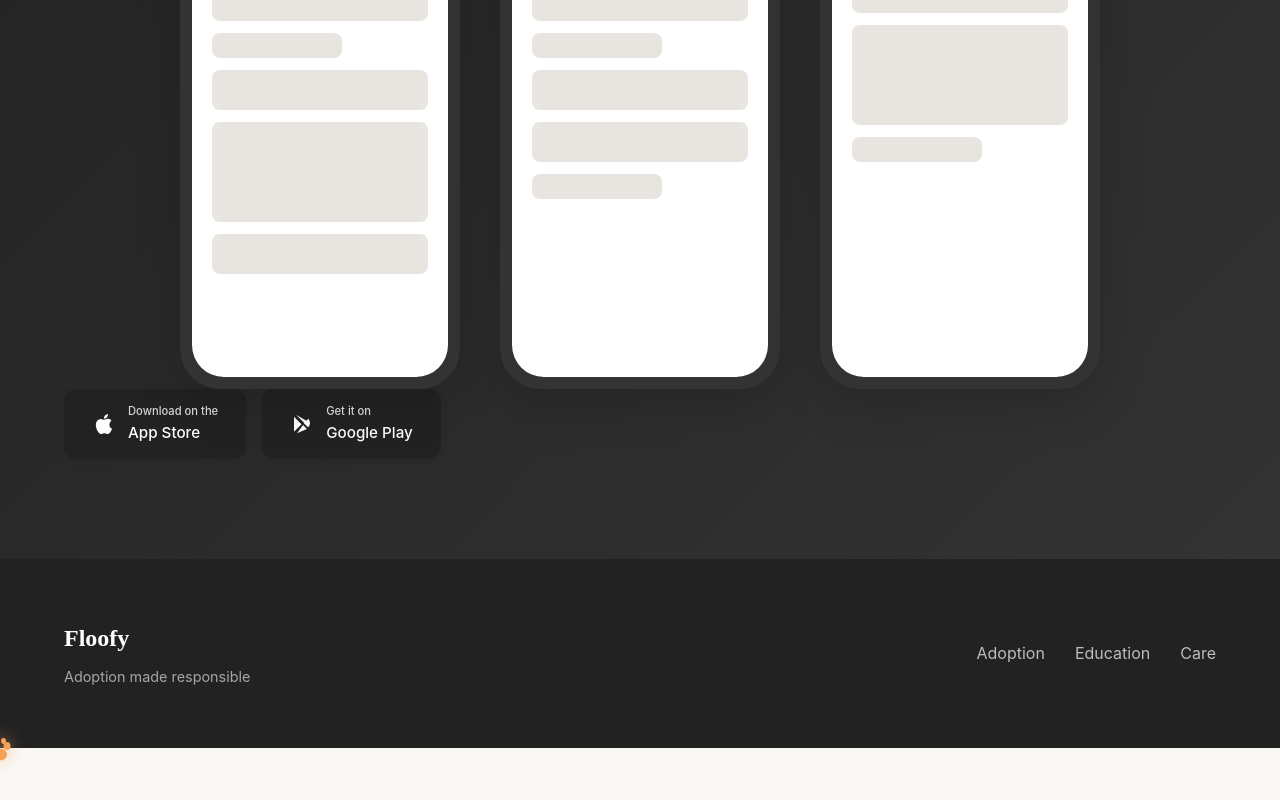
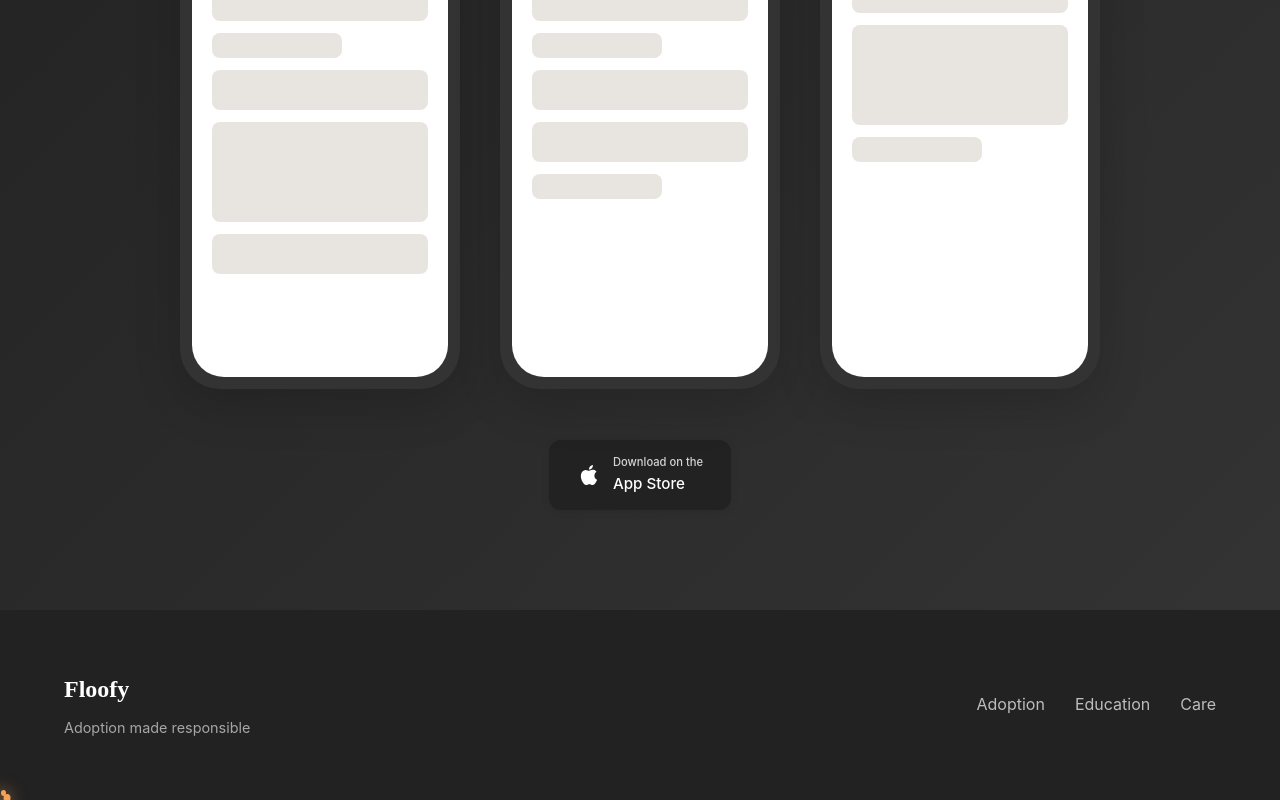
Before and after one commit to parkervijay/Floofy, a Next.js app: page / in a window 1280 px wide. Shown: the part 3997-4797 px from the top of the page. Before the commit the page ends 4745 px from the top, so only its background shows below. Built offline with nearby package versions, Linux system fonts and the light colour scheme.

Commit message:
page layout has been changed removed the download from play store

```diff
--- a/src/app/page.tsx
+++ b/src/app/page.tsx
@@ -319,7 +319,9 @@ export default function Home() {
             </div>
           </div>
           {/* Store buttons (you can wire these later) */}
-          <div className="store-buttons">
+          <br></br>
+          <br></br>
+          <center>
             <a href="#" className="store-btn">
               <svg viewBox="0 0 24 24" fill="currentColor">
                 <path d="M18.71,19.5C17.88,20.74 17,21.95 15.66,21.97C14.32,22 13.89,21.18 12.37,21.18C10.84,21.18 10.37,21.95 9.1,22C7.79,22.05 6.8,20.68 5.96,19.47C4.25,17 2.94,12.45 4.7,9.39C5.57,7.87 7.13,6.91 8.82,6.88C10.1,6.86 11.32,7.75 12.11,7.75C12.89,7.75 14.37,6.68 15.92,6.84C16.57,6.87 18.39,7.1 19.56,8.82C19.47,8.88 17.39,10.1 17.41,12.63C17.44,15.65 20.06,16.66 20.09,16.67C20.06,16.74 19.67,18.11 18.71,19.5M13,3.5C13.73,2.67 14.94,2.04 15.94,2C16.07,3.17 15.6,4.35 14.9,5.19C14.21,6.04 13.07,6.7 11.95,6.61C11.8,5.46 12.36,4.26 13,3.5Z" />
@@ -329,15 +331,10 @@ export default function Home() {
                 <span>App Store</span>
               </div>
             </a>
-            <a href="#" className="store-btn">
-              <svg viewBox="0 0 24 24" fill="currentColor">
-                <path d="M6.05,2.66L16.81,8.88L14.54,11.15L6.05,2.66M4,4.72L11.5,12.22L4,19.72V4.72M13,12.97L16.92,16.89L7.03,21.34L13,12.97M18.21,15.6L13.83,11.22L18.21,6.84C19.36,8.1 20,9.53 20,11C20,12.47 19.36,13.9 18.21,15.16V15.6Z" />
-              </svg>
-              <div className="store-btn-text">
-                <small>Get it on</small>
-                <span>Google Play</span>
-              </div>
-            </a>
+          </center>
+          <div className="store-buttons">
+
+
           </div>
         </div>
       </section>
```
